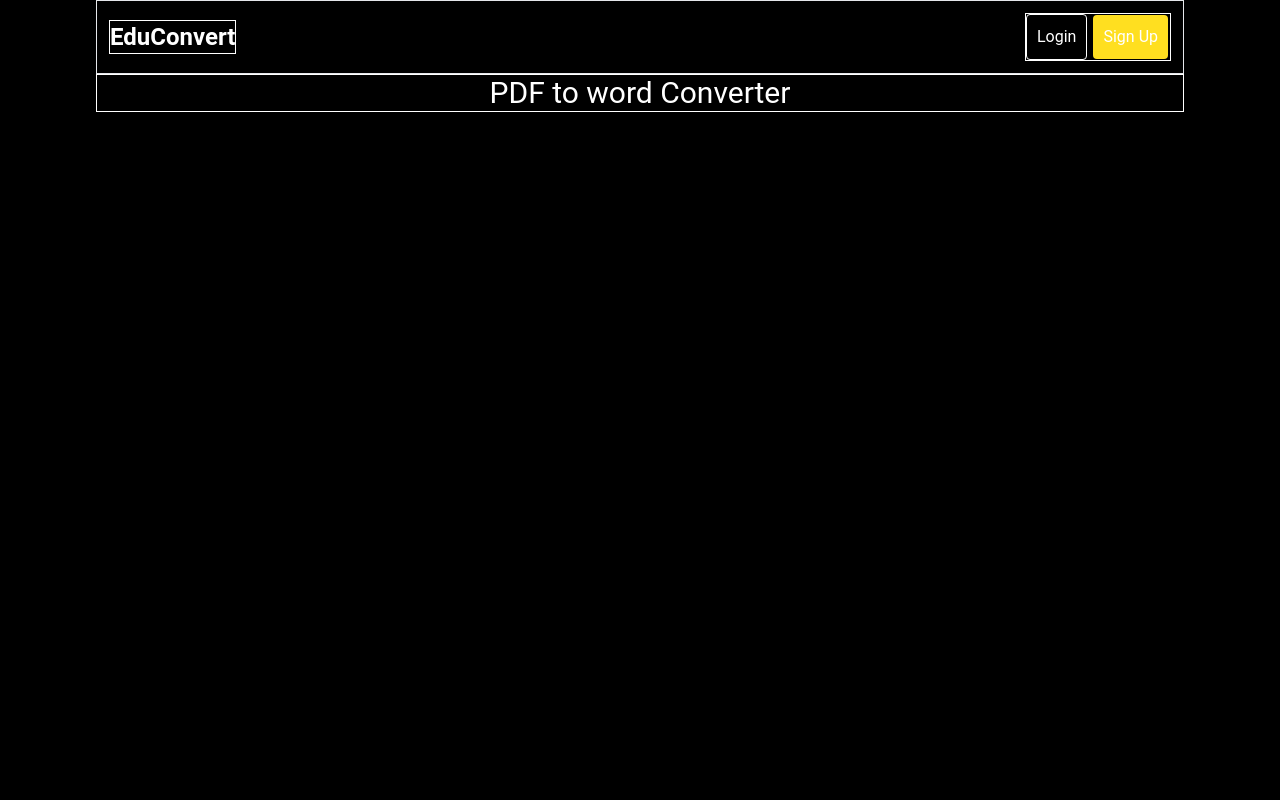
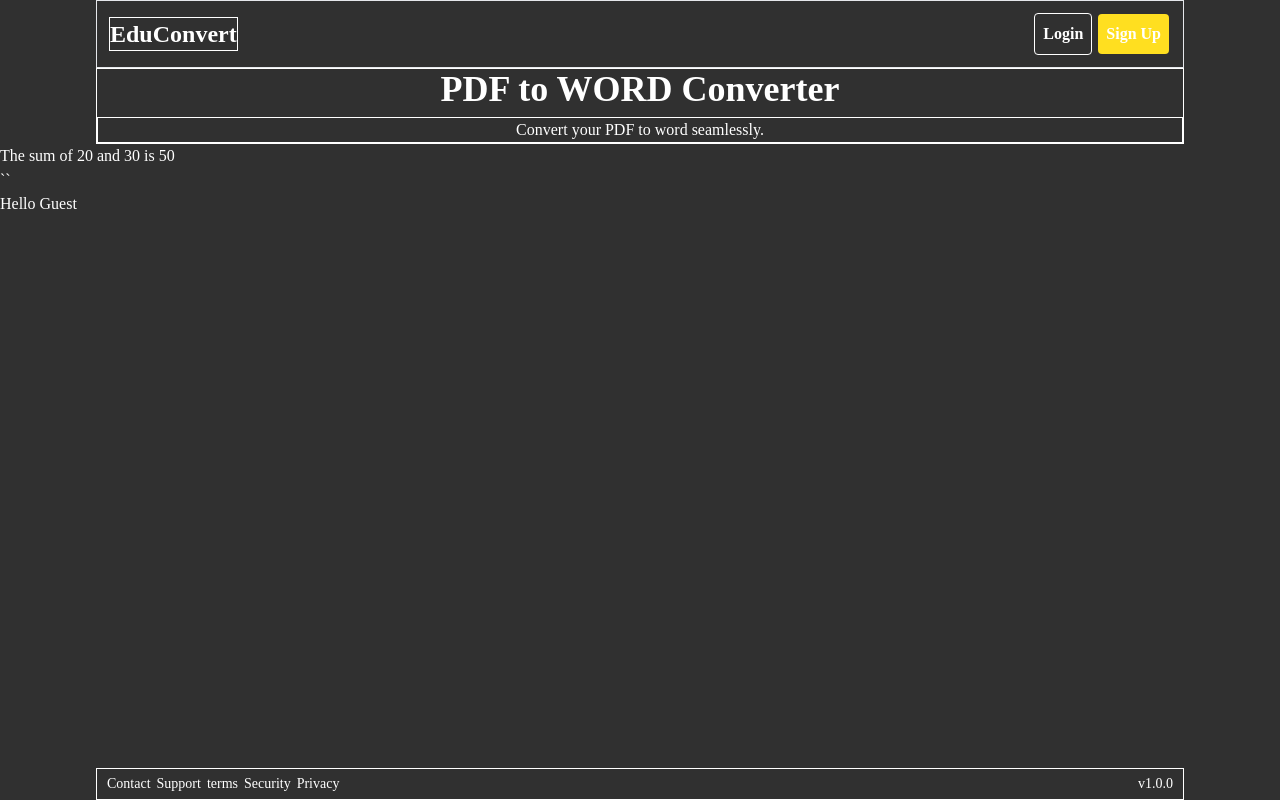
Before and after one commit to Brymmobaggins/MandateSchools-portal, a React (Vite) app: page / in a window 1280 px wide. Built offline with nearby package versions, Linux system fonts and the light colour scheme.

Commit message:
create SignUpPage

```diff
--- a/src/App.jsx
+++ b/src/App.jsx
@@ -1,18 +1,26 @@
 /** @format */
 
-import React from "react";
-import Navbar from "./components/Navbar";
-import Main from "./components/Main";
+import {
+  Route,
+  createBrowserRouter,
+  createRoutesFromElements,
+  RouterProvider,
+} from "react-router-dom";
+
+import MainLayout from "./Layout/MainLayout";
+import HomePage from "./pages/HomePage";
+import SignUpPage from "./pages/SignUpPage";
+
+const router = createBrowserRouter(
+  createRoutesFromElements(
+    <Route path="/" element={<MainLayout />}>
+
+      <Route index element={<HomePage />} />
+      <Route path="/signup" element={<SignUpPage />} />
+    </Route>
+  )
+);
 
 export default function App() {
-
-  return (
-    <>
-      <div className="font-bold">
-
-      </div>
-      <Navbar />
-      <Main/>
-    </>
-  );
+  return <RouterProvider router={router} />;
 }
--- /dev/null
+++ b/src/Layout/MainLayout.jsx
@@ -0,0 +1,13 @@
+/** @format */
+
+import { Outlet } from "react-router-dom";
+import Navbar from "../components/Navbar";
+
+export default function MainLayout() {
+  return (
+    <>
+      <Navbar />
+      <Outlet />
+    </>
+  );
+}
--- a/src/components/Footer.jsx
+++ b/src/components/Footer.jsx
@@ -2,11 +2,27 @@
 
 export default function Footer() {
   return (
-    <footer className="absolute left-0 right-0 bottom-0">
-      <div id="footer-container">
-        <div>© Ibrahim Bakare</div>
-        <div>version 1.0.0</div>
+    <div className="absolute left-0 right-0 bottom-0">
+      <div className="text-sm" id="footer-container">
+        <ul className="flex justify-between items-center text-sm *:mr-1.5">
+          <li>
+            <a href="">Contact</a>
+          </li>
+          <li>
+            <a href="">Support</a>
+          </li>
+          <li>
+            <a href="">terms</a>
+          </li>
+          <li>
+            <a href="">Security</a>
+          </li>
+          <li>
+            <a href="">Privacy</a>
+          </li>
+        </ul>
+        <div className="">v1.0.0</div>
       </div>
-    </footer>
+    </div>
   );
 }
--- a/src/components/Main.jsx
+++ /dev/null
@@ -1,12 +0,0 @@
-/** @format */
-
-export default function Main() {
-  return (
-    <>
-    <div className="border text-3xl text-center w-[85%] m-auto" id="page-container">
-        <h1>PDF to word Converter</h1>
-    </div>
-
-    </>
-  );
-}
--- a/src/components/Navbar.jsx
+++ b/src/components/Navbar.jsx
@@ -1,14 +1,25 @@
 /** @format */
 
+import { Link } from "react-router-dom";
 export default function Navbar() {
   return (
     <>
       <nav className="flex border border-gray-200 justify-between items-center p-3 max-w-[px] w-[85%] m-auto">
         <h1 className="text-2xl font-bold border">EduConvert</h1>
-        <ul className="flex justify-between items-center border pr-0.5">
-          <li className="border cursor-pointer mr-1.5">Login</li>
-          <li className="bg-yellow-300 outline-0 cursor-pointer">Sign Up </li>
-        </ul>
+        <div className="flex justify-between items-center pr-0.5">
+          <Link
+            className="border-1 cursor-pointer rounded font-bold mr-1.5 p-2"
+            to="/login"
+          >
+            Login
+          </Link>
+          <Link
+            className="bg-yellow-300 font-bold outline-0 cursor-pointer rounded p-2"
+            to="/signup"
+          >
+            Sign Up
+          </Link>
+        </div>
       </nav>
     </>
   );
--- /dev/null
+++ b/src/components/UpLoadSection.jsx
@@ -0,0 +1,26 @@
+/** @format */
+
+export default function UpLoadSection() {
+  const x = 20;
+  const y = 30;
+  const loggedIn = false;
+
+  return (
+    <>
+      <div className="border text-center w-[85%] m-auto" id="page-container">
+        <h1 className="text-4xl font-bold">PDF to WORD Converter</h1>
+        <p className="border mt-2">Convert your PDF to word seamlessly.</p>
+      </div>
+
+      <div>
+        {" "}
+        The sum of {x} and {y} is {x + y}
+      </div>
+      <ul>
+        ``
+        {}
+      </ul>
+      {loggedIn ? <h1>Welcome bakare</h1> : <h1>Hello Guest</h1>}
+    </>
+  );
+}
--- a/src/index.css
+++ b/src/index.css
@@ -4,22 +4,23 @@
 
 /*@import url('https://fonts.googleapis.com/css2?family=Roboto+Mono:ital,wght@0,100..700;1,100..700&display=swap'); */
 
+
 body {
-  font-family: "Roboto", Monospace;
-  background-color: black;
+  font-family: "Comic Neue", 'cursive';
+  background-color: #303030;
   color: white;
+
 }
 nav ul li {
-  /* border: 2px solid white; */
-  padding: 10px;
+  padding: 8px;
   border-radius: 4px;
 }
-nav ul {
+
+#footer-container{
   display: flex;
-  justify-content: space-around;
+  justify-content: space-between;
+  border:1px solid white;
+  width: 85%;
+  margin: 0 auto;
+  padding: 5px 10px;
 }
-nav ul li:hover{
-  color: white;
-  text-decoration: none;
-  cursor: pointer;
-}
--- /dev/null
+++ b/src/pages/HomePage.jsx
@@ -0,0 +1,14 @@
+/** @format */
+
+import Navbar from "../components/Navbar";
+import UpLoadSection from "../components/upLoadSection";
+import Footer from "../components/Footer";
+
+export default function HomePage() {
+  return (
+    <>
+      <UpLoadSection />
+      <Footer />
+    </>
+  );
+ }
--- a/src/pages/SignUpPage.jsx
+++ b/src/pages/SignUpPage.jsx
@@ -1,6 +1,6 @@
 /** @format */
 
-import React from "react";
+;
 
 export default function SignUpPage() {
   return (
```
